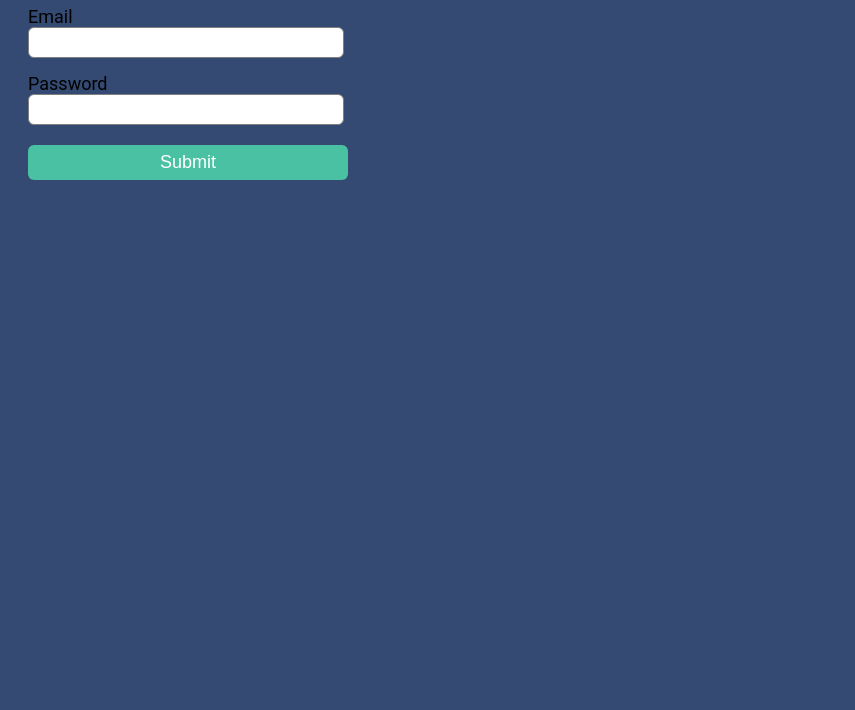
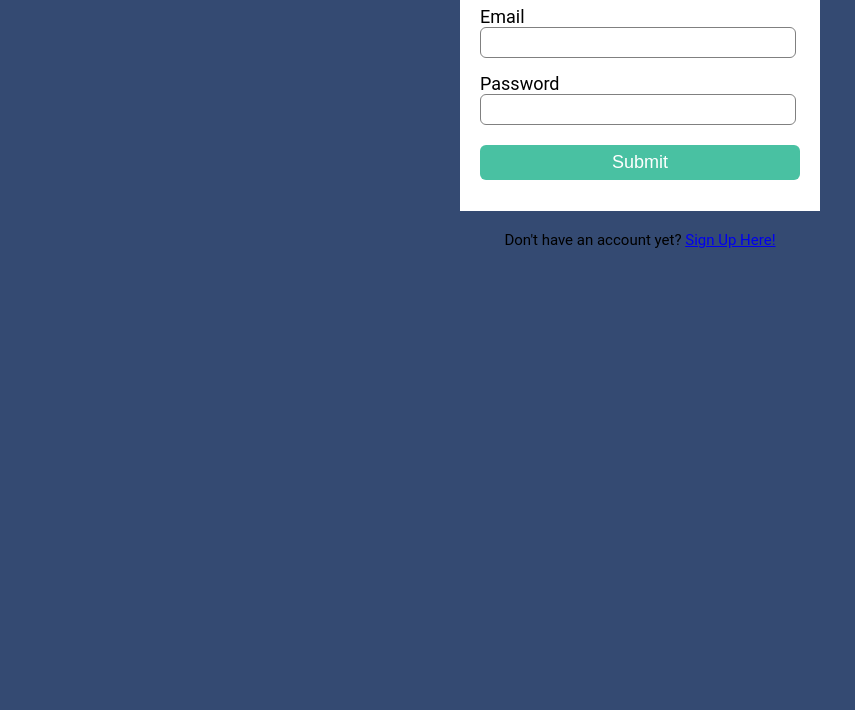
Before and after one commit to MishaLea/afront, a plain HTML site: page booking.html in a window 1280 px wide. Shown: the part 90-800 px from the top of the page, without its empty margins (0-855 px from the left). Drawn offline with Linux system fonts and the light colour scheme.

Commit message:
Add html login form and css style

```diff
--- a/assets/css/style.css
+++ b/assets/css/style.css
@@ -66,3 +66,10 @@ p {
 .para-2 a {
     color: #49c1a2;
 }
+
+.login-box {
+    width: 360px;
+    height: 280px;
+    margin: auto;
+    background-color: white;
+}
--- a/login.html
+++ b/booking.html
@@ -21,6 +21,7 @@
             <input type="button" value="Submit">
         </form>
     </div>
+    <p> Don't have an account yet? <a href="#">Sign Up Here!</a></p>
 
 </body>
 </html>
```
Also changed, not shown: index.html (+9 -7 lines).
